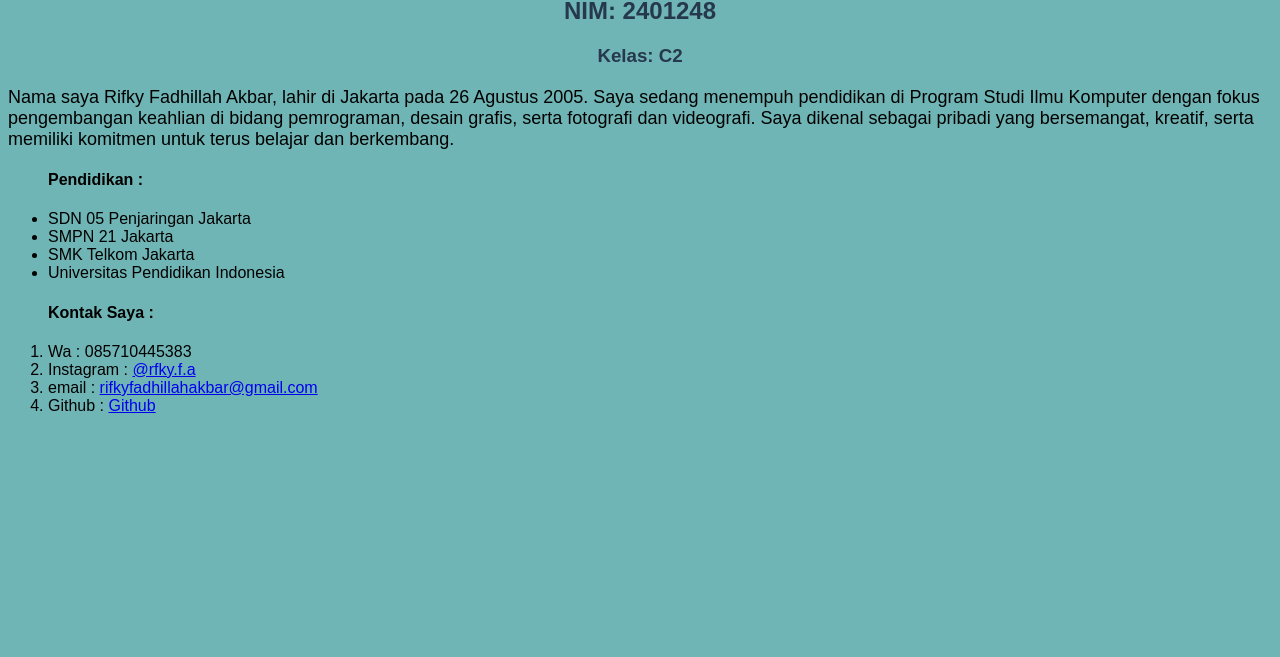
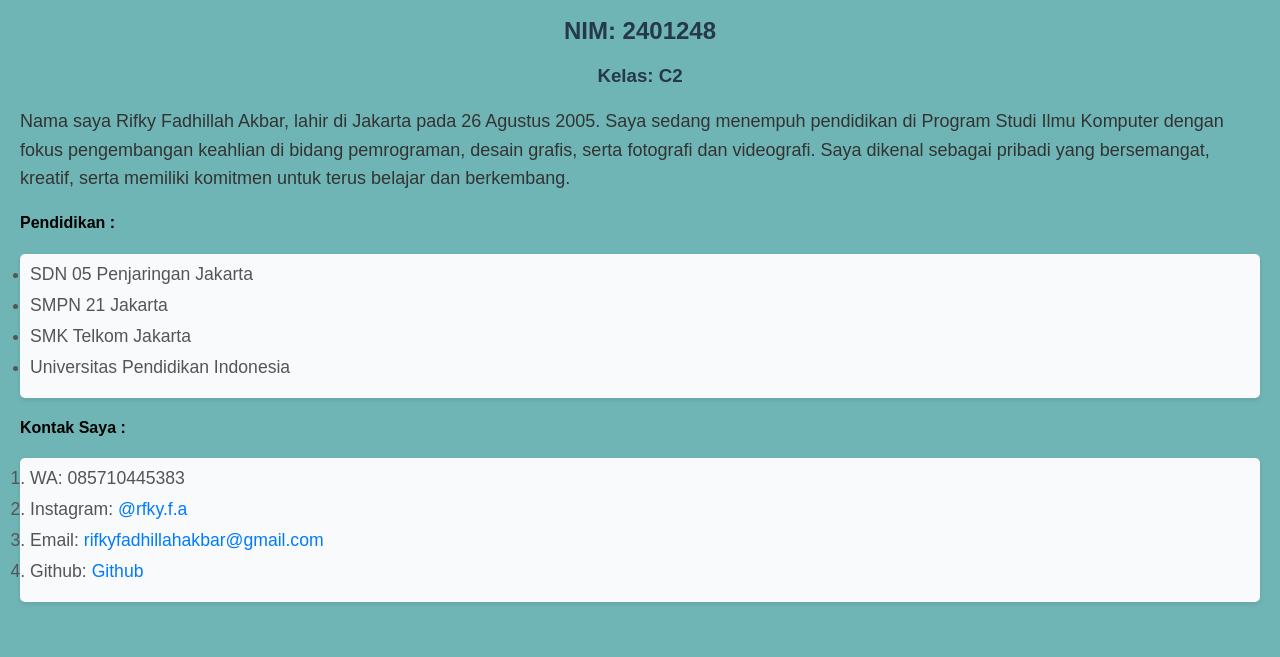
Before and after one commit to RIFKY26/Personal-website, a plain HTML site: page index.html in a window 1280 px wide. Shown: the part 143-800 px from the top of the page. Drawn offline with Linux system fonts and the light colour scheme.

Commit message:
Nambahin file

```diff
--- a/index.html
+++ b/index.html
@@ -1,7 +1,6 @@
 <!DOCTYPE html>
 <html lang="id">
 <head>
-
     <meta name="viewport" content="width=device-width, initial-scale=1.0">
     <title>Personal Website</title>
     <link rel="stylesheet" href="styles.css">
@@ -11,28 +10,30 @@
     <h2>Nama: Rifky Fadhillah Akbar</h2>
     <h2>NIM: 2401248</h2>
     <h3>Kelas: C2</h3>
+
     <p>Nama saya Rifky Fadhillah Akbar, lahir di Jakarta pada 26 Agustus 2005.
         Saya sedang menempuh pendidikan di Program Studi Ilmu Komputer dengan fokus pengembangan keahlian di bidang pemrograman, desain grafis, serta fotografi dan videografi.
-        Saya dikenal sebagai pribadi yang bersemangat, kreatif, serta memiliki komitmen untuk terus belajar dan berkembang. </p>
+        Saya dikenal sebagai pribadi yang bersemangat, kreatif, serta memiliki komitmen untuk terus belajar dan berkembang.</p>
 
-
+    <section>
+        <h4>Pendidikan :</h4>
         <ul>
-        <h4>Pendidikan :</h4>
             <li>SDN 05 Penjaringan Jakarta</li>
             <li>SMPN 21 Jakarta</li>
             <li>SMK Telkom Jakarta</li>
             <li>Universitas Pendidikan Indonesia</li>
         </ul>
+    </section>
 
+    <section>
+        <h4>Kontak Saya :</h4>
         <ol>
-        <h4>Kontak Saya :</h4>
-        <li>Wa : 085710445383</li>
-        <li>Instagram : <a href="https://www.instagram.com/rfky.f.a/"> @rfky.f.a</a> </li>
-        <li>email : <a href="rifkyfadhillahakbar@gmail.com">rifkyfadhillahakbar@gmail.com</a></li>
-        <li>Github : <a href = "https://github.com/RIFKY26">Github </a></li>
-
+            <li>WA: 085710445383</li>
+            <li>Instagram: <a href="https://www.instagram.com/rfky.f.a/">@rfky.f.a</a></li>
+            <li>Email: <a href="mailto:rifkyfadhillahakbar@gmail.com">rifkyfadhillahakbar@gmail.com</a></li>
+            <li>Github: <a href="https://github.com/RIFKY26">Github</a></li>
         </ol>
-
+    </section>
 
 </body>
 </html>
--- a/styles.css
+++ b/styles.css
@@ -1,25 +1,61 @@
 body {
     background-color: #70b5b5;
-    font-family: 'Arial', sans-serif
+    font-family: 'Arial', sans-serif;
+    margin: 0;
+    padding: 20px;
+}
 
+.container {
+    max-width: 800px;
+    margin: 0 auto;
+    background-color: #ffffff;
+    padding: 20px;
+    border-radius: 8px;
+    box-shadow: 0 4px 10px rgba(0, 0, 0, 0.1);
 }
 
 p {
-    color: #000000;
+    color: #333;
     font-size: 18px;
+    line-height: 1.6;
+    margin-top: 15px;
 }
 
 h1, h2, h3 {
     text-align: center;
-    color: #26384b; /* Darker color for headings for better contrast */
+    color: #26384b;
     margin-bottom: 15px;
 }
 
 h1 {
     font-size: 2.5em;
-    color: #1e2936
+    color: #1e2936;
 }
 
 h1, h2, h3, p {
     margin-bottom: 20px;
 }
+
+ul, ol {
+    padding-left: 20px;
+    margin-top: 15px;
+    background-color: #f9fafb;
+    border-radius: 5px;
+    padding: 10px;
+    box-shadow: 0 2px 5px rgba(0, 0, 0, 0.1);
+}
+
+a {
+    color: #007bff;
+    text-decoration: none;
+}
+
+a:hover {
+    text-decoration: underline;
+}
+
+ul li, ol li {
+    margin-bottom: 10px;
+    font-size: 1.1em;
+    color: #555;
+}
```
Lines whose indentation alone changed are shown as unchanged.
